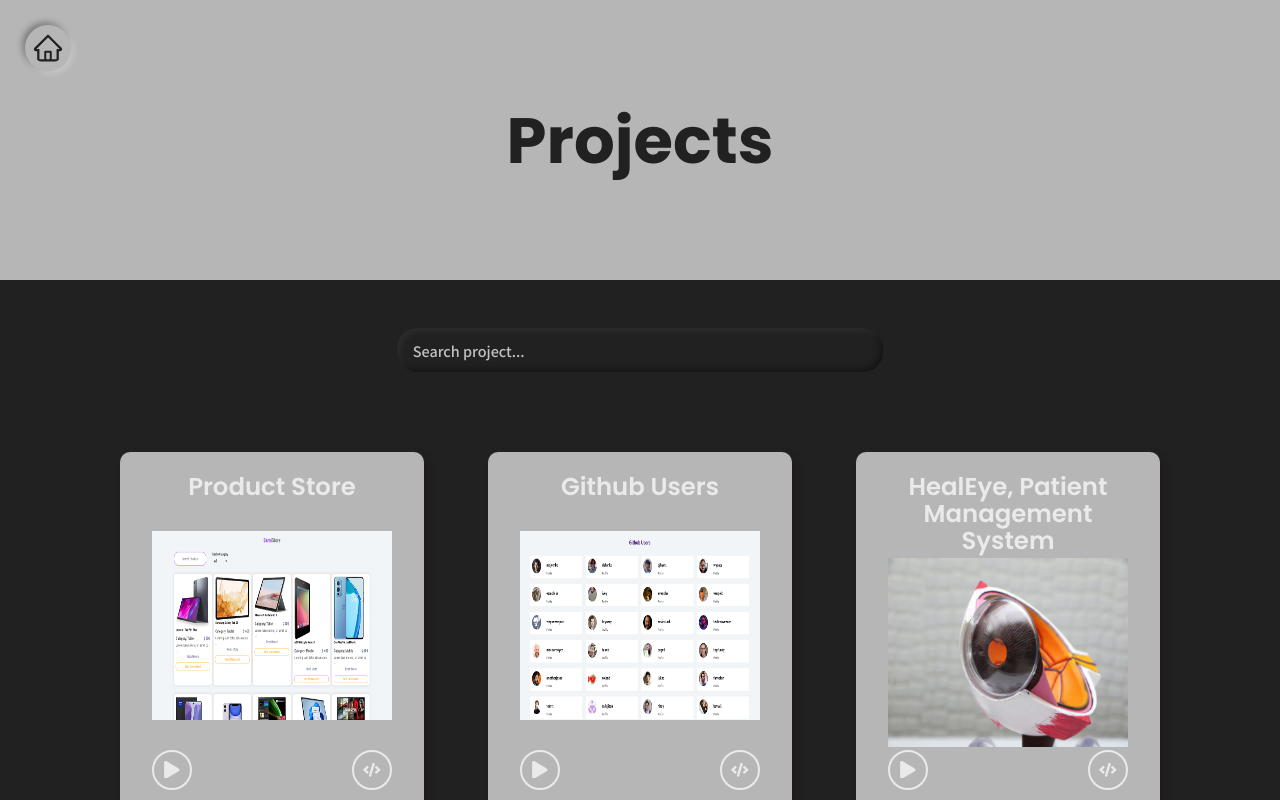
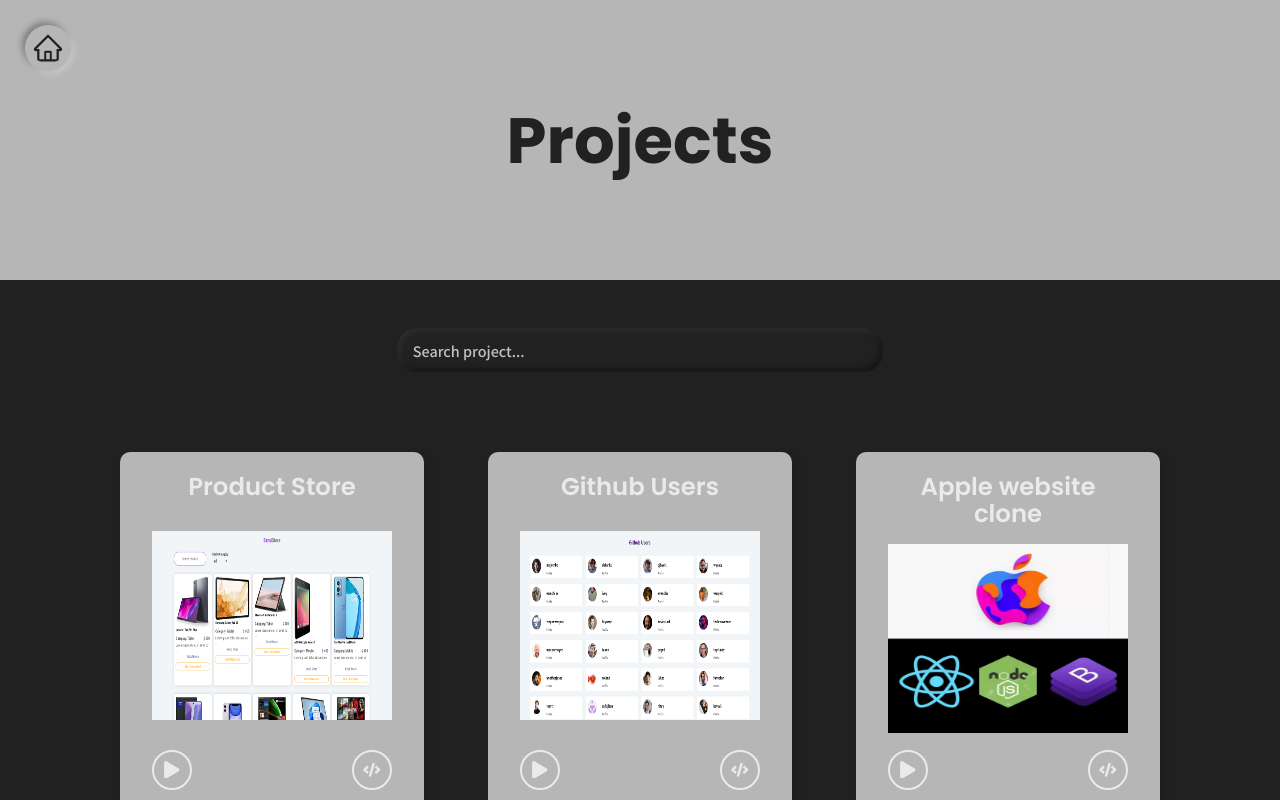
Before and after one commit to dagmkebede1/portfolio, a React (Create React App) app: page /projects in a window 1280 px wide. Shown: the top 800 px of the page. Built offline with nearby package versions, Linux system fonts and the light colour scheme; a web font is replaced by a local one.

Commit message:
little update

```diff
--- a/src/data/projectsData.js
+++ b/src/data/projectsData.js
@@ -10,7 +10,7 @@ import four from "../assets/svg/projects/four.svg";
 import five from "../assets/svg/projects/five.svg";
 import six from "../assets/svg/projects/six.svg";
 import seven from "../assets/svg/projects/seven.svg";
-import eight from "../assets/svg/projects/eight.svg";
+import eight from "../assets/svg/projects/appleReact.jpg";
 
 export const projectsData = [
   {
@@ -31,6 +31,15 @@ export const projectsData = [
     code: "https://github.com/samsonmeseret/React-Projects/tree/master/Github-Users",
     demo: "https://sami-github-api.netlify.app",
     image: github,
+  },
+  {
+    id: 8,
+    projectName: "Apple website clone",
+    projectDesc: "Apple clone with react components",
+    tags: ["React", "Bootstrap", "Jquery"],
+    code: "https://github.com/samsonmeseret/react-apple-clone",
+    demo: "https://apple-project-react.netlify.app/",
+    image: eight,
   },
   {
     id: 5,
@@ -80,16 +89,6 @@ export const projectsData = [
     demo: "https://github.com/samsonmeseret/Node-Projects/tree/master/Authentication",
     image: auth,
   },
-  // {
-  //   id: 8,
-  //   projectName: "Car Pooling System",
-  //   projectDesc:
-  //     "The carpooling system merges multiple people in a car which leads to meet new people, reduces pollution",
-  //   tags: ["Flutter", "React"],
-  //   code: "",
-  //   demo: "",
-  //   image: eight,
-  // },
 ];
 
 // Do not remove any fields.
```
Also changed, not shown: src/assets/svg/projects/appleReact.jpg (added).
